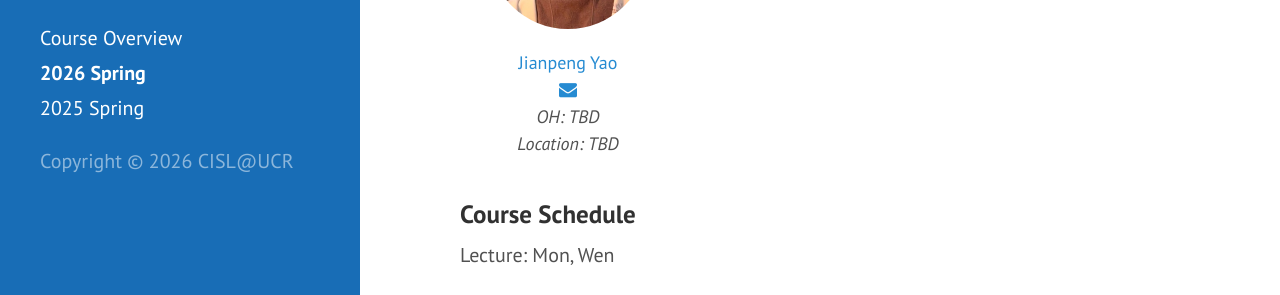
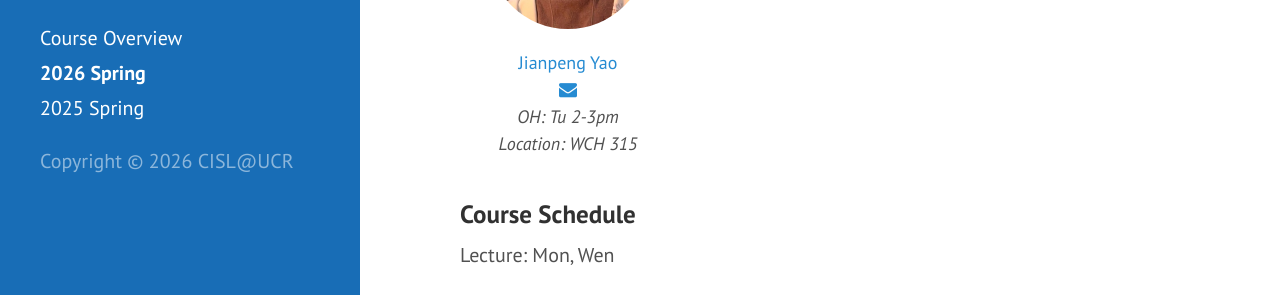
Before and after one commit to UCR-CISL/CS135, a Jekyll site: the page built from spring26.md, in a window 1280 px wide and 900 px high, scrolled down 600 px. Shown: the part 155-450 px from the top of the window. Built offline with Jekyll 4.4.1, drawn with Linux system fonts in a browser that asks for light colours; a style sheet for code colours, icons or effects is not loaded.

Commit message:
update TA office hours: Tu 2-3pm, WCH 315

```diff
--- a/_data/team_spring26.yml
+++ b/_data/team_spring26.yml
@@ -16,5 +16,5 @@
   department: ECE
   avatar: jianpeng.jpeg
   email: jyao073@ucr.edu
-  oh: TBD
-  location: TBD
+  oh: Tu 2-3pm
+  location: WCH 315
```
